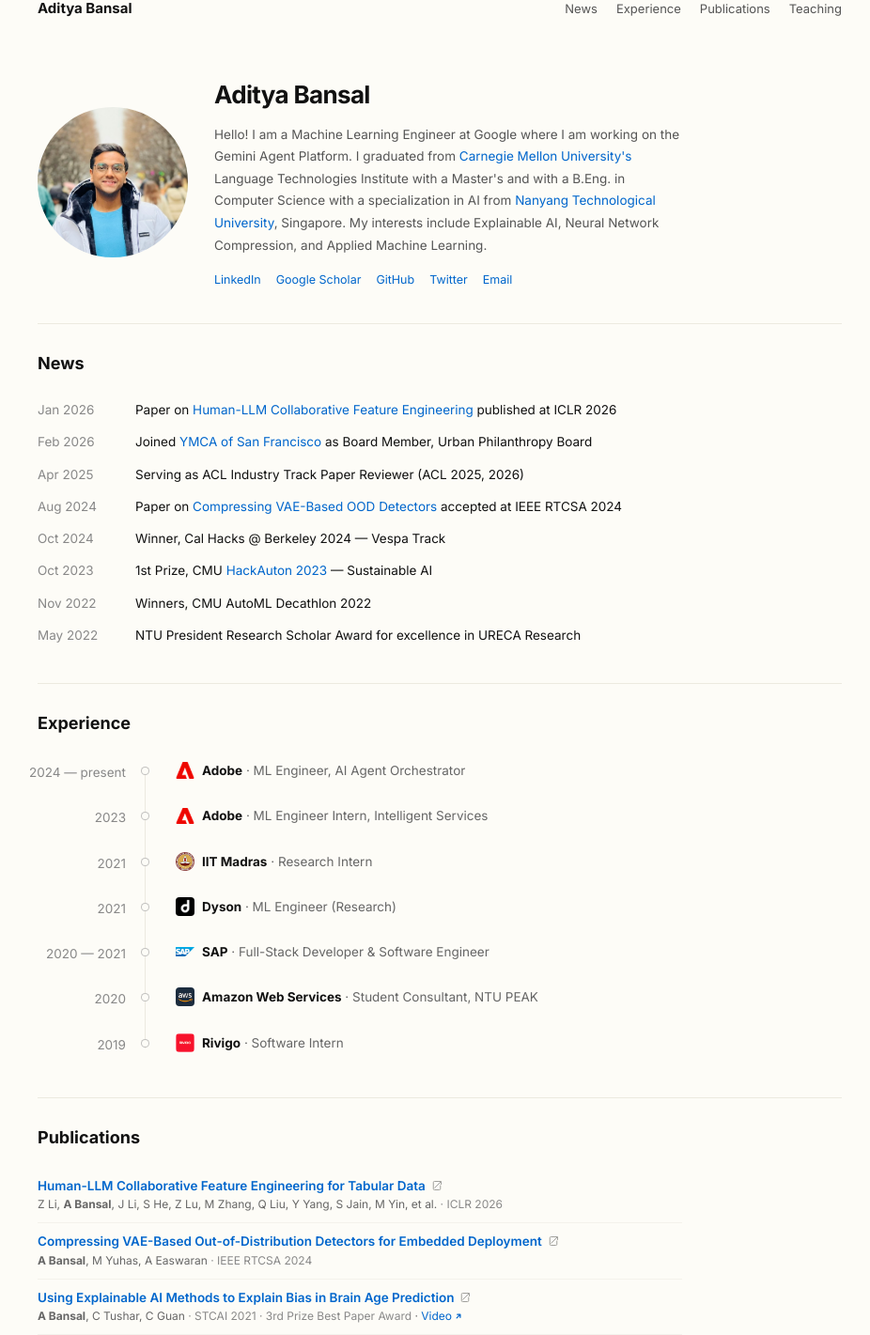
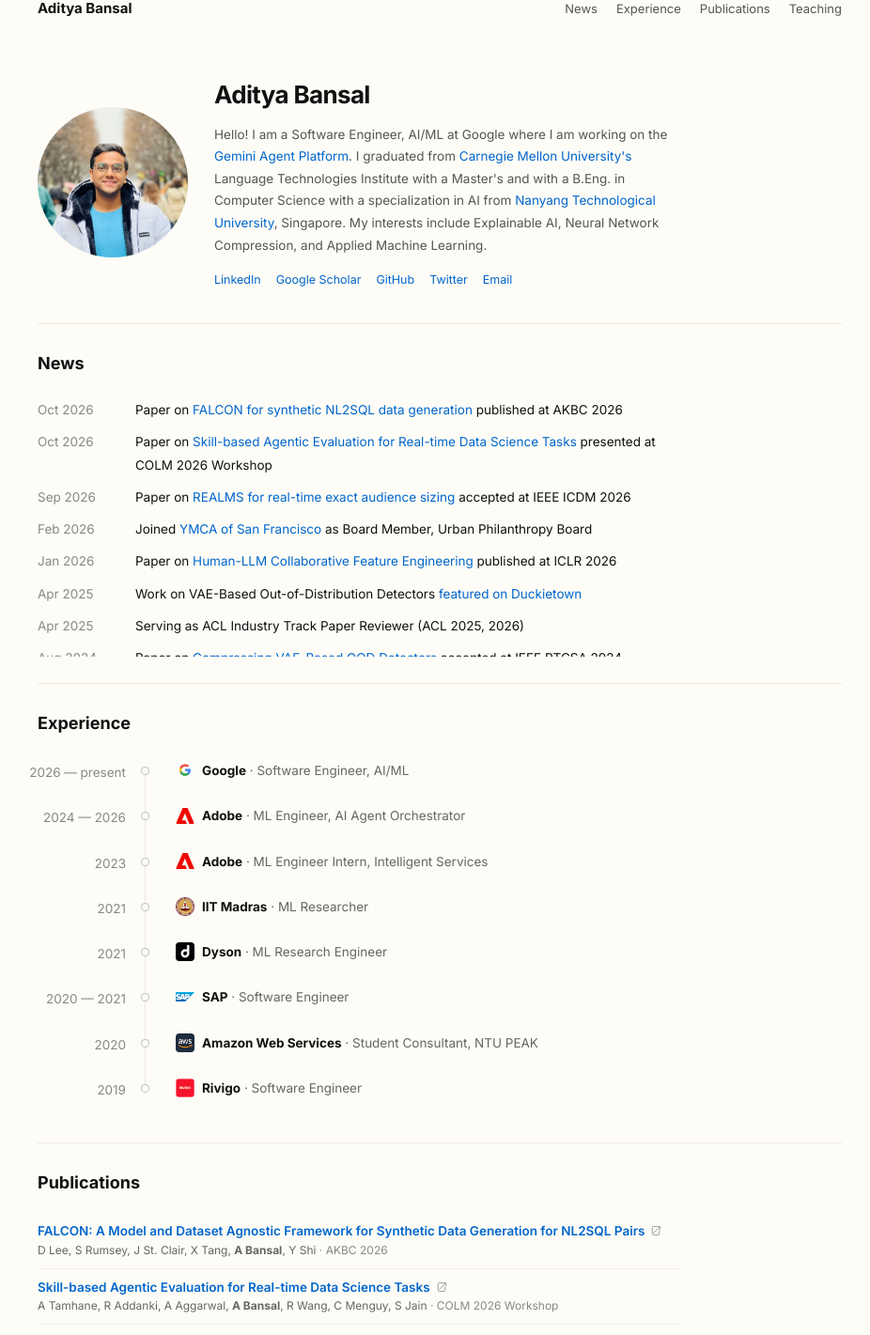
Before and after one commit to bansal-aditya/bansal-aditya.github.io, a Next.js app: page / in a window 1280 px wide. Shown: the part 14-1435 px from the top of the page at 94% size, without its empty margins (172-1098 px from the left). Built offline with nearby package versions, Linux system fonts and the light colour scheme.

Commit message:
feat: update experience, publications, news, and SEO metadata

```diff
--- /dev/null
+++ b/public/googled48cec43f97a1b2d.html
@@ -0,0 +1 @@
+google-site-verification: googled48cec43f97a1b2d.html
--- a/src/app/layout.tsx
+++ b/src/app/layout.tsx
@@ -8,9 +8,101 @@ const inter = Inter({
 });
 
 export const metadata: Metadata = {
-  title: "Aditya Bansal",
+  metadataBase: new URL("https://bansal-aditya.github.io"),
+  title: {
+    default: "Aditya Bansal | Software Engineer, AI/ML at Google",
+    template: "%s | Aditya Bansal",
+  },
   description:
-    "Machine Learning Engineer at Adobe. Building Enterprise AI Agents. CMU MCDS '24.",
+    "Aditya Bansal is a Software Engineer, AI/ML at Google working on the Gemini Agent Platform. CMU MCDS alumnus with expertise in Machine Learning, Agentic Systems, and Neural Network Compression.",
+  keywords: [
+    "Aditya Bansal",
+    "Aditya Bansal Google",
+    "Aditya Bansal CMU",
+    "Aditya Bansal NTU",
+    "Software Engineer AI/ML",
+    "Machine Learning Engineer",
+    "Gemini Agent Platform",
+    "Google AI",
+    "Carnegie Mellon University",
+    "Nanyang Technological University",
+  ],
+  authors: [{ name: "Aditya Bansal", url: "https://bansal-aditya.github.io" }],
+  creator: "Aditya Bansal",
+  alternates: {
+    canonical: "https://bansal-aditya.github.io",
+  },
+  openGraph: {
+    title: "Aditya Bansal | Software Engineer, AI/ML at Google",
+    description:
+      "Software Engineer, AI/ML at Google working on the Gemini Agent Platform. CMU MCDS alumnus.",
+    url: "https://bansal-aditya.github.io",
+    siteName: "Aditya Bansal",
+    images: [
+      {
+        url: "/images/profile.jpg",
+        width: 800,
+        height: 800,
+        alt: "Aditya Bansal",
+      },
+    ],
+    locale: "en_US",
+    type: "website",
+  },
+  twitter: {
+    card: "summary",
+    title: "Aditya Bansal | Software Engineer, AI/ML at Google",
+    description:
+      "Software Engineer, AI/ML at Google working on the Gemini Agent Platform. CMU MCDS alumnus.",
+    creator: "@_AdityaBansal_",
+    images: ["/images/profile.jpg"],
+  },
+  robots: {
+    index: true,
+    follow: true,
+    googleBot: {
+      index: true,
+      follow: true,
+      "max-video-preview": -1,
+      "max-image-preview": "large",
+      "max-snippet": -1,
+    },
+  },
+  verification: {
+    google: "googled48cec43f97a1b2d",
+  },
+};
+
+const personSchema = {
+  "@context": "https://schema.org",
+  "@type": "Person",
+  name: "Aditya Bansal",
+  url: "https://bansal-aditya.github.io",
+  image: "https://bansal-aditya.github.io/images/profile.jpg",
+  jobTitle: "Software Engineer, AI/ML",
+  worksFor: {
+    "@type": "Organization",
+    name: "Google",
+    url: "https://www.google.com",
+  },
+  alumniOf: [
+    {
+      "@type": "CollegeOrUniversity",
+      name: "Carnegie Mellon University",
+      url: "https://www.cmu.edu",
+    },
+    {
+      "@type": "CollegeOrUniversity",
+      name: "Nanyang Technological University",
+      url: "https://www.ntu.edu.sg",
+    },
+  ],
+  sameAs: [
+    "https://www.linkedin.com/in/aditya-bansal-10",
+    "https://scholar.google.com/citations?user=_5ynCbkAAAAJ&hl=en",
+    "https://github.com/bansal-aditya",
+    "https://twitter.com/_AdityaBansal_",
+  ],
 };
 
 export default function RootLayout({
@@ -20,6 +112,12 @@ export default function RootLayout({
 }) {
   return (
     <html lang="en">
+      <head>
+        <script
+          type="application/ld+json"
+          dangerouslySetInnerHTML={{ __html: JSON.stringify(personSchema) }}
+        />
+      </head>
       <body className={`${inter.className} bg-background text-foreground antialiased`}>
         {children}
       </body>
--- a/src/components/Footer.tsx
+++ b/src/components/Footer.tsx
@@ -1,7 +1,3 @@
 export default function Footer() {
-  return (
-    <footer className="border-t border-divider py-5 text-xs text-secondary">
-      © {new Date().getFullYear()} Aditya Bansal
-    </footer>
-  );
+  return <footer className="py-8" />;
 }
--- a/src/components/Hero.tsx
+++ b/src/components/Hero.tsx
@@ -17,6 +17,13 @@ const ntuPreview = {
   domain: "ntu.edu.sg/computing",
   description: "School of Computer Science & Engineering, Singapore",
   favicon: "https://www.google.com/s2/favicons?domain=ntu.edu.sg&sz=64",
+};
+
+const geminiPreview = {
+  title: "Google Cloud Blog",
+  domain: "cloud.google.com",
+  description: "Gemini at Work 2026: Introducing the Gemini agent",
+  favicon: "https://www.google.com/s2/favicons?domain=cloud.google.com&sz=64",
 };
 
 export default function Hero() {
@@ -39,7 +46,13 @@ export default function Hero() {
         <div className="mt-3">
           <PreviewProvider>
             <p className="text-[13.5px] leading-[1.75] text-muted">
-              Hello! I am a Machine Learning Engineer at Google where I am working on the Gemini Agent Platform. I graduated from{" "}
+              Hello! I am a Software Engineer, AI/ML at Google where I am working on the{" "}
+              <PreviewLink
+                href="https://cloud.google.com/blog/products/ai-machine-learning/welcome-to-gemini-at-work-2026"
+                text="Gemini Agent Platform"
+                preview={geminiPreview}
+              />
+              . I graduated from{" "}
               <PreviewLink
                 href="https://www.lti.cs.cmu.edu/"
                 text="Carnegie Mellon University's"
--- a/src/data/experience.ts
+++ b/src/data/experience.ts
@@ -8,7 +8,14 @@ export interface ExperienceItem {
 
 export const experience: ExperienceItem[] = [
   {
-    dateRange: "2024 — present",
+    dateRange: "2026 — present",
+    company: "Google",
+    role: "Software Engineer, AI/ML",
+    logo: "/images/logos/google.png",
+    description: "Working on the Gemini Agent Platform",
+  },
+  {
+    dateRange: "2024 — 2026",
     company: "Adobe",
     role: "ML Engineer, AI Agent Orchestrator",
     logo: "/images/logos/adobe.png",
@@ -25,21 +32,21 @@ export const experience: ExperienceItem[] = [
   {
     dateRange: "2021",
     company: "IIT Madras",
-    role: "Research Intern",
+    role: "ML Researcher",
     logo: "/images/logos/iitm.png",
     description: "Weather and climate forecasting using deep learning techniques",
   },
   {
     dateRange: "2021",
     company: "Dyson",
-    role: "ML Engineer (Research)",
+    role: "ML Research Engineer",
     logo: "/images/logos/dyson.png",
     description: "Short-term time series forecasting for air quality prediction",
   },
   {
     dateRange: "2020 — 2021",
     company: "SAP",
-    role: "Full-Stack Developer & Software Engineer",
+    role: "Software Engineer",
     logo: "/images/logos/sap.png",
     description: "ML recommendation system for enterprise LMS",
   },
@@ -53,7 +60,7 @@ export const experience: ExperienceItem[] = [
   {
     dateRange: "2019",
     company: "Rivigo",
-    role: "Software Intern",
+    role: "Software Engineer",
     logo: "/images/logos/rivigo.png",
     description: "",
   },
--- a/src/data/news.ts
+++ b/src/data/news.ts
@@ -17,6 +17,34 @@ function gfav(domain: string) {
 
 export const news: NewsItem[] = [
   {
+    date: "Oct 2026",
+    description: "Paper on FALCON for synthetic NL2SQL data generation published at AKBC 2026",
+    link: "https://aclanthology.org/2026.akbc-1.6/",
+    linkText: "FALCON for synthetic NL2SQL data generation",
+    preview: { title: "ACL Anthology", domain: "aclanthology.org", description: "FALCON: A Model and Dataset Agnostic Framework for Synthetic Data Generation for NL2SQL Pairs", favicon: gfav("aclanthology.org") },
+  },
+  {
+    date: "Oct 2026",
+    description: "Paper on Skill-based Agentic Evaluation for Real-time Data Science Tasks presented at COLM 2026 Workshop",
+    link: "https://arxiv.org/abs/2609.16487",
+    linkText: "Skill-based Agentic Evaluation for Real-time Data Science Tasks",
+    preview: { title: "arXiv Paper", domain: "arxiv.org", description: "Skill-based Agentic Evaluation for Real-time Data Science Tasks — COLM 2026 Workshop in AI Measurement", favicon: gfav("arxiv.org") },
+  },
+  {
+    date: "Sep 2026",
+    description: "Paper on REALMS for real-time exact audience sizing accepted at IEEE ICDM 2026",
+    link: "https://arxiv.org/abs/2609.30547",
+    linkText: "REALMS for real-time exact audience sizing",
+    preview: { title: "arXiv Paper", domain: "arxiv.org", description: "REALMS: An AI-Assistant Conversational System for Real-Time Exact Audience Sizing over High-Dimensional Nested Profiles", favicon: gfav("arxiv.org") },
+  },
+  {
+    date: "Feb 2026",
+    description: "Joined YMCA of San Francisco as Board Member, Urban Philanthropy Board",
+    link: "https://www.ymca.org/locations/urban-services-ymca",
+    linkText: "YMCA of San Francisco",
+    preview: { title: "YMCA of San Francisco", domain: "ymca.org", description: "Urban Services YMCA — community development and youth programs", favicon: gfav("ymca.org") },
+  },
+  {
     date: "Jan 2026",
     description: "Paper on Human-LLM Collaborative Feature Engineering published at ICLR 2026",
     link: "https://arxiv.org/abs/2601.21060",
@@ -24,11 +52,16 @@ export const news: NewsItem[] = [
     preview: { title: "arXiv Paper", domain: "arxiv.org", description: "Human-LLM Collaborative Feature Engineering for Tabular Data", favicon: gfav("arxiv.org") },
   },
   {
-    date: "Feb 2026",
-    description: "Joined YMCA of San Francisco as Board Member, Urban Philanthropy Board",
-    link: "https://www.ymca.org/locations/urban-services-ymca",
-    linkText: "YMCA of San Francisco",
-    preview: { title: "YMCA of San Francisco", domain: "ymca.org", description: "Urban Services YMCA — community development and youth programs", favicon: gfav("ymca.org") },
+    date: "Apr 2025",
+    description: "Work on VAE-Based Out-of-Distribution Detectors featured on Duckietown",
+    link: "https://duckietown.com/vae-based-out-of-distribution-detectors-for-embedded-systems/",
+    linkText: "featured on Duckietown",
+    preview: {
+      title: "Duckietown Research Feature",
+      domain: "duckietown.com",
+      description: "Compressing VAE-based OOD detectors for real-time deployment in Duckietown with pruning, quantization, and knowledge distillation.",
+      favicon: gfav("duckietown.com"),
+    },
   },
   {
     date: "Apr 2025",
--- a/src/data/publications.ts
+++ b/src/data/publications.ts
@@ -23,6 +23,36 @@ function gfav(domain: string) {
 }
 
 export const publications: Publication[] = [
+  {
+    title: "FALCON: A Model and Dataset Agnostic Framework for Synthetic Data Generation for NL2SQL Pairs",
+    authors: "D Lee, S Rumsey, J St. Clair, X Tang, A Bansal, Y Shi",
+    venue: "AKBC 2026",
+    year: 2026,
+    links: {
+      paper: "https://aclanthology.org/2026.akbc-1.6/",
+    },
+    preview: { title: "ACL Anthology", domain: "aclanthology.org", description: "FALCON: A Model and Dataset Agnostic Framework for Synthetic Data Generation for NL2SQL Pairs", favicon: gfav("aclanthology.org") },
+  },
+  {
+    title: "Skill-based Agentic Evaluation for Real-time Data Science Tasks",
+    authors: "A Tamhane, R Addanki, A Aggarwal, A Bansal, R Wang, C Menguy, S Jain",
+    venue: "COLM 2026 Workshop",
+    year: 2026,
+    links: {
+      paper: "https://arxiv.org/abs/2609.16487",
+    },
+    preview: { title: "arXiv Preprint", domain: "arxiv.org", description: "Skill-based Agentic Evaluation for Real-time Data Science Tasks", favicon: gfav("arxiv.org") },
+  },
+  {
+    title: "REALMS: An AI-Assistant Conversational System for Real-Time Exact Audience Sizing over High-Dimensional Nested Profiles",
+    authors: "H Ma, A Bansal, S Lohiya, S Ranjan",
+    venue: "IEEE ICDM 2026",
+    year: 2026,
+    links: {
+      paper: "https://arxiv.org/abs/2609.30547",
+    },
+    preview: { title: "arXiv Preprint", domain: "arxiv.org", description: "REALMS: An AI-Assistant Conversational System for Real-Time Exact Audience Sizing over High-Dimensional Nested Profiles", favicon: gfav("arxiv.org") },
+  },
   {
     title: "Human-LLM Collaborative Feature Engineering for Tabular Data",
     authors: "Z Li, A Bansal, J Li, S He, Z Lu, M Zhang, Q Liu, Y Yang, S Jain, M Yin, et al.",
```
Also changed, not shown: public/images/logos/google.png (added), public/robots.txt (added), 1 other file (tests, documents, lock files or other folders).
